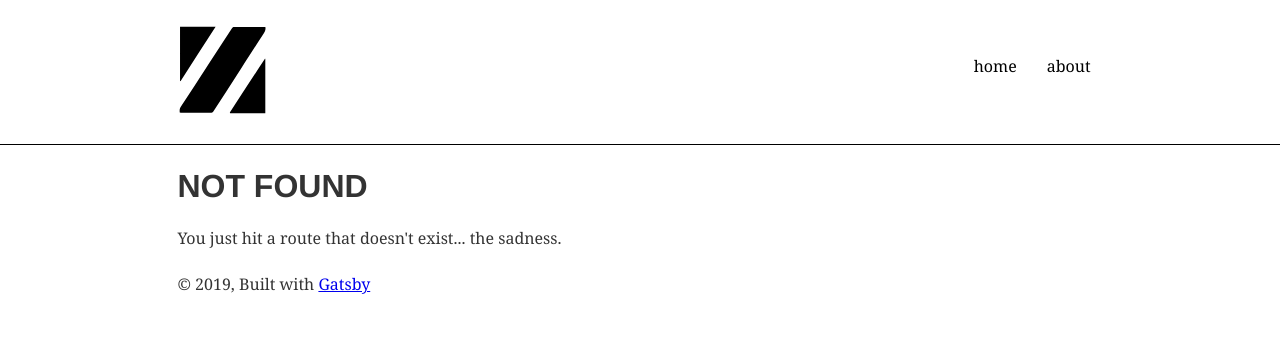
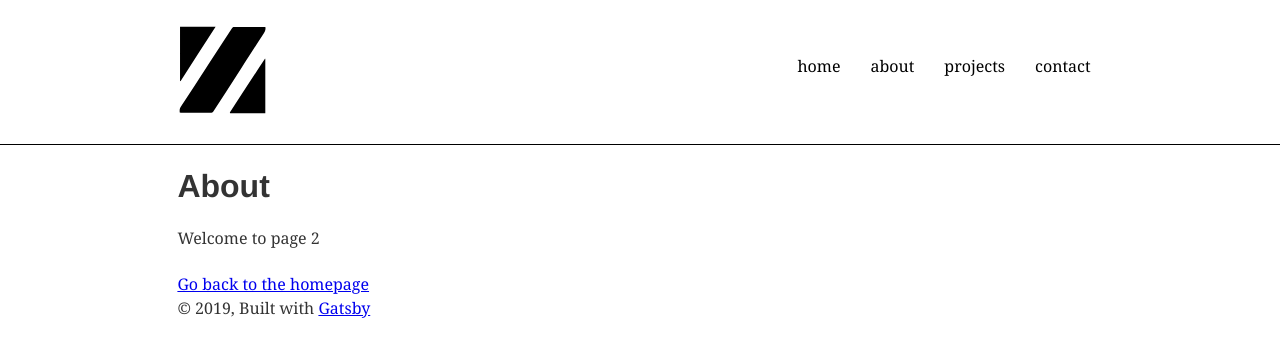
Before and after one commit to zenanbach/zenanbach, a Gatsby site: page /about in a window 1280 px wide. Before the commit this address had no page. Built offline with nearby package versions, Linux system fonts and the light colour scheme; Gatsby itself is replaced by a stand-in of ours.

Commit message:
Add project pages

```diff
--- a/gatsby-config.js
+++ b/gatsby-config.js
@@ -10,7 +10,15 @@ module.exports = {
       },
       {
         name: "about",
-        link: "/page-2",
+        link: "/about",
+      },
+      {
+        name: "projects",
+        link: "/projects",
+      },
+      {
+        name: "contact",
+        link: "/contact",
       },
     ],
   },
--- a/src/components/header.js
+++ b/src/components/header.js
@@ -18,7 +18,7 @@ const Header = ({ menuLinks, siteTitle }) => (
         <ul>
           {menuLinks.map(link => {
             return (
-              <li>
+              <li key={link.link}>
                 <Link to={link.link}>{link.name}</Link>
               </li>
             )
--- /dev/null
+++ b/src/components/projects.module.css
@@ -0,0 +1,3 @@
+.projects {
+  color: purple;
+}
--- a/src/pages/page-2.js
+++ b/src/pages/about.js
@@ -6,8 +6,8 @@ import SEO from "../components/seo"
 
 const SecondPage = () => (
   <Layout>
-    <SEO title="Page two" />
-    <h1>Hi from the second page</h1>
+    <SEO title="About" />
+    <h1>About</h1>
     <p>Welcome to page 2</p>
     <Link to="/">Go back to the homepage</Link>
   </Layout>
```
Also changed, not shown: src/pages/projects.js (added, +21 -0 lines).
